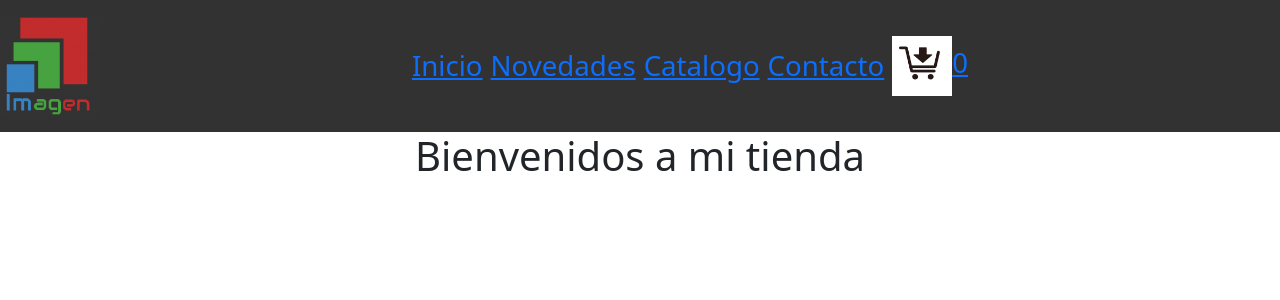
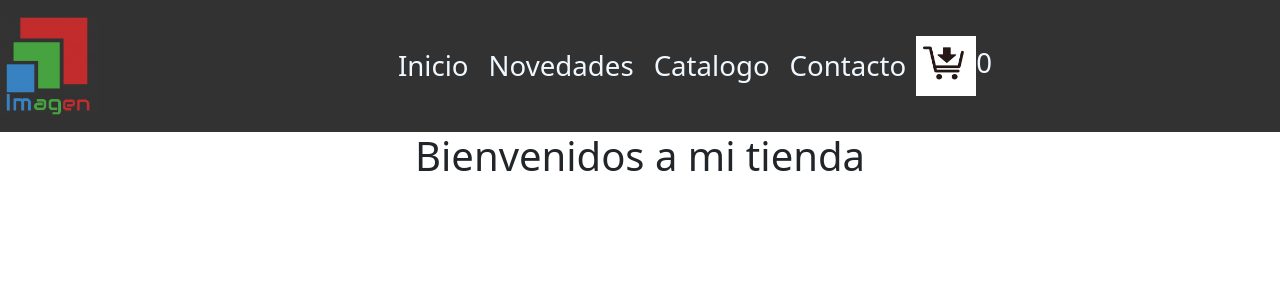
Before and after one commit to LucasKatz/proyectoreactCoderhouse, a React (Create React App) app: page / in a window 1280 px wide. Shown: the top 300 px of the page. Built offline with nearby package versions, Linux system fonts and the light colour scheme.

Commit message:
casi listo primer tp

```diff
--- a/src/Componentes/CartWidget/CartWidget.css
+++ b/src/Componentes/CartWidget/CartWidget.css
@@ -9,13 +9,10 @@
     height: 60px;
 }
 
-.contador {
-    width: 100%;
-
+#carrito {
+    align-self: flex-end;
 }
 
-.contador p {
-    position: absolute;
-    right: 67px;
-    top: 26px;
+#contador {
+    color: aliceblue;
 }
--- a/src/Componentes/CartWidget/CartiWidget.jsx
+++ b/src/Componentes/CartWidget/CartiWidget.jsx
@@ -5,8 +5,8 @@ export default function CartWidget() {
     return (
       <div className="container-widget">
         <div className="widget">
-          <img src={Carrito} alt="" />
-          <span>0</span>
+          <img id="carrito" src={Carrito} alt="" />
+          <span id="contador">0</span>
         </div>
       </div>
     );
--- a/src/Componentes/NavBar/NavBar.css
+++ b/src/Componentes/NavBar/NavBar.css
@@ -5,25 +5,16 @@
     background-color: rgb(50, 50,50);
   }
 
-a {
+#item {
   color: aliceblue;
-  margin: auto;
+  margin:10px
 }
 
-  nav ul {
-    display: -webkit-box;
-    display: -ms-flexbox;
-    display: flex;
-    -webkit-box-orient: horizontal;
-    -webkit-box-direction: normal;
-        -ms-flex-direction: row;
-            flex-direction: row;
-  }
+
 
   nav li {
     display: inline;
     font-size: larger;
-    margin: 4px;
     align-self: center;
     align-items: center;
   }
--- a/src/Componentes/NavBar/NavBar.jsx
+++ b/src/Componentes/NavBar/NavBar.jsx
@@ -11,19 +11,19 @@ const NavBAr = () => {
           <div className="m-auto" id="navbarNav">
             <ul className="navbar-nav">
               <li>
-                <a className="item" aria-current="page" href="#">Inicio</a>
+                <a id="item" aria-current="page">Inicio</a>
               </li>
               <li >
-                <a className="item" href="#">Novedades</a>
+                <a id="item">Novedades</a>
               </li>
               <li>
-                <a className="item" href="#">Catalogo</a>
+                <a id="item">Catalogo</a>
               </li>
               <li>
-                <a className="item">Contacto</a>
+                <a id="item">Contacto</a>
               </li>
               <li className="cart">
-              <a href="">
+              <a>
                 <CartWidget />
               </a>
             </li>
```
